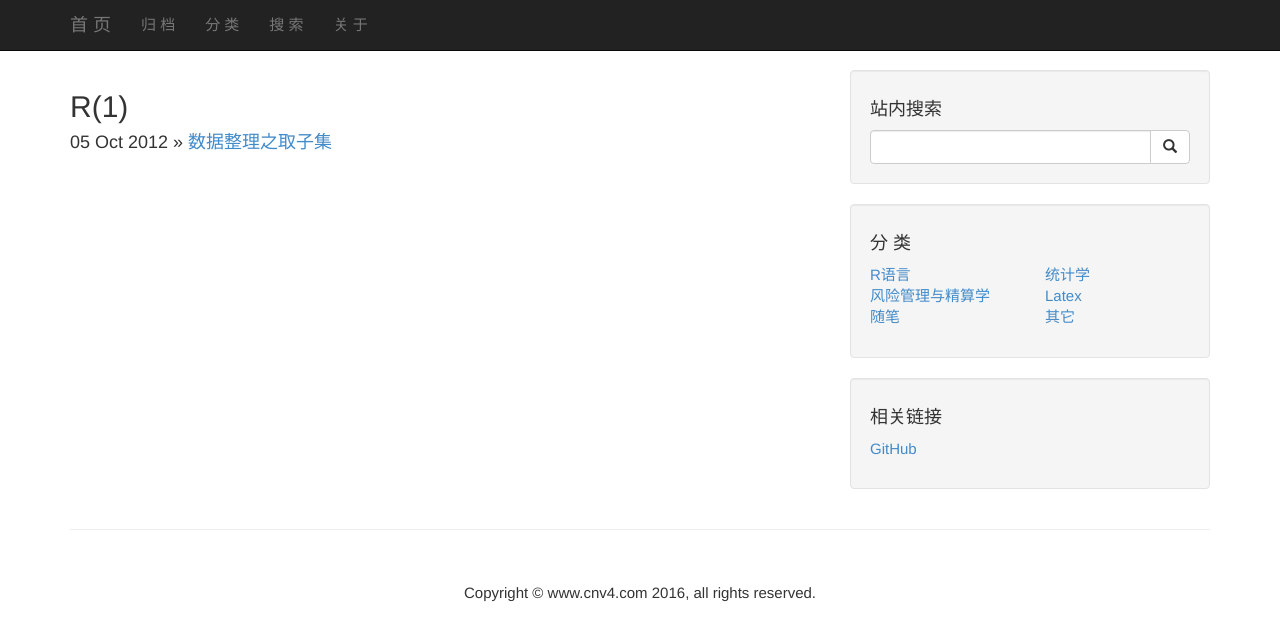
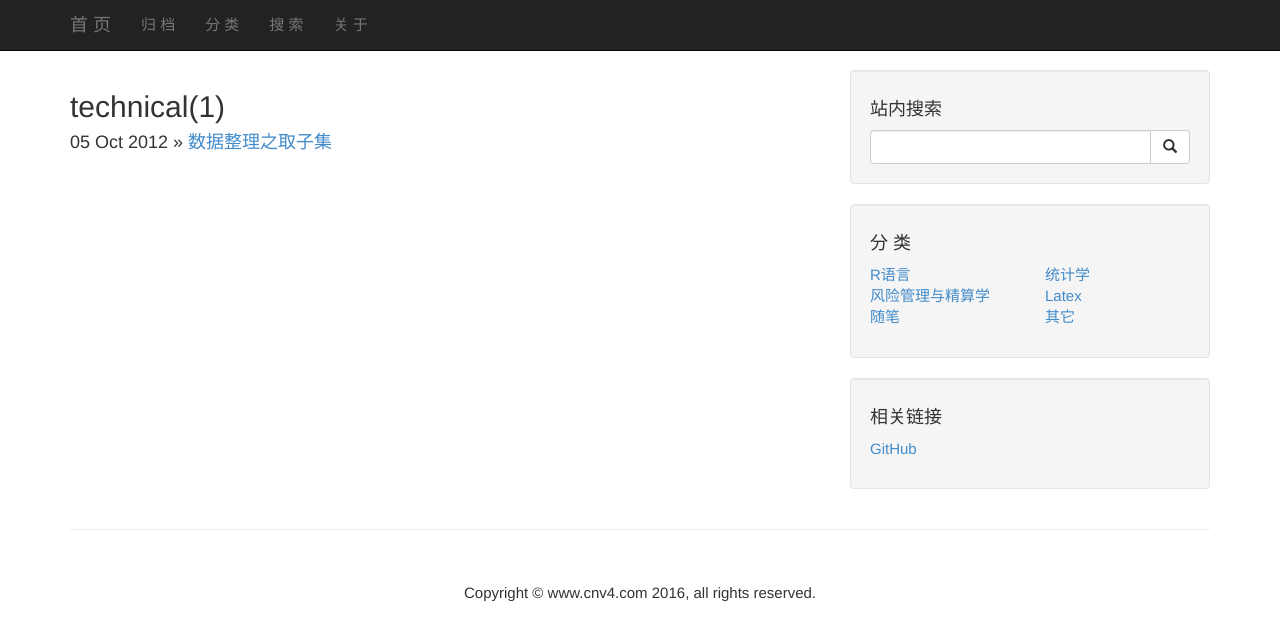
Before and after one commit to YinliangWu/tpw, a Jekyll site: the page built from categories.md, in a window 1280 px wide. Shown: the top 641 px of the page. Built offline with Jekyll 4.4.1, drawn with Linux system fonts in a browser that asks for light colours; nearby versions of some CDN libraries; library files that are not in the unit come from our copies; comment, search, counter and statistics services are not loaded.

Commit message:
firstpost

```diff
--- a/_posts/2012-10-5-quziji.md
+++ b/_posts/2012-10-5-quziji.md
@@ -4,7 +4,7 @@ title: 数据整理之取子集
 author: <a href="http://gaolei786.github.com/">GaoLei</a>
 tags: [R]
 categories:
-- R
+- technical
 
 ---
 
```
